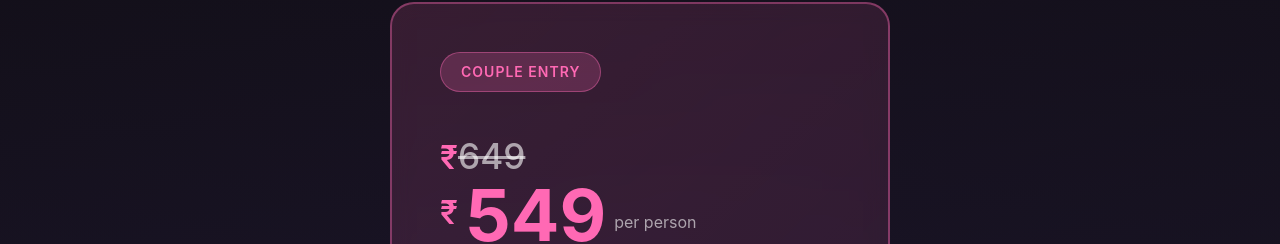
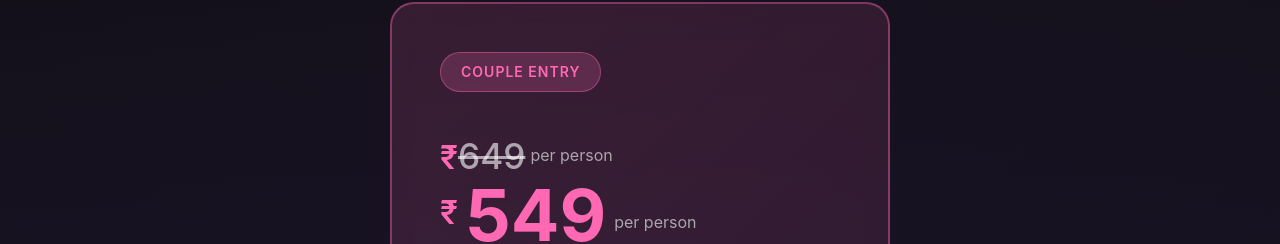
Before and after one commit to Architrb1795/prom, a React (Vite) app: page / in a window 1280 px wide. Shown: the part 3009-3253 px from the top of the page. Built offline with nearby package versions, Linux system fonts and the light colour scheme; the HTML template or start-up script is replaced by a standard one.

Commit message:
Updated Pricing.jsx

```diff
--- a/src/components/Pricing.jsx
+++ b/src/components/Pricing.jsx
@@ -21,6 +21,7 @@ const Pricing = () => {
               <div className="old-pricing-amount">
                 <span className="currency">₹</span>
                 <span className="old-price-strike">649</span>
+                <span className="per-person">per person</span>
               </div>
               <div className="pricing-amount">
                 <span className="currency">₹</span>
```
